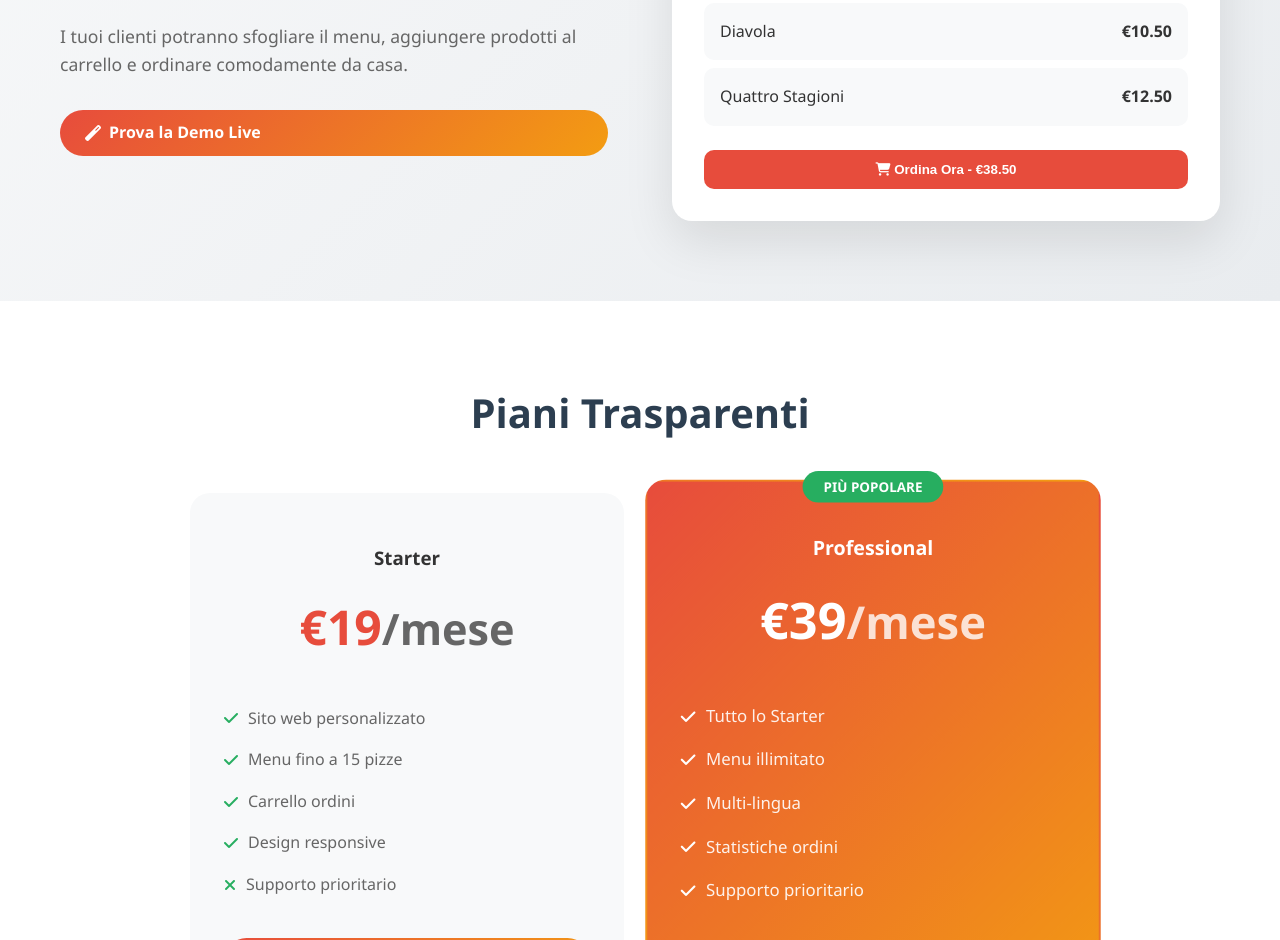
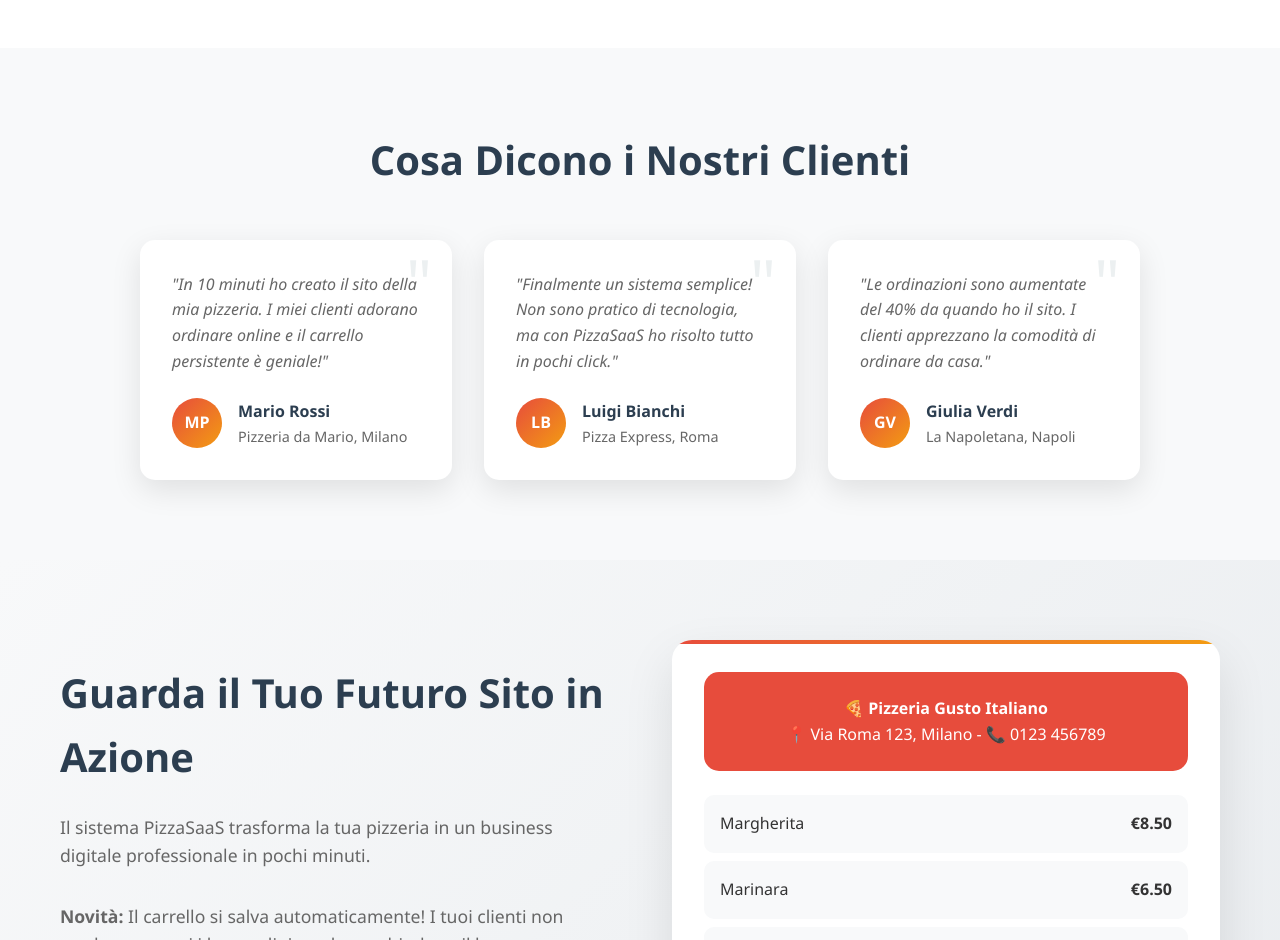
Before and after one commit to lucio1962/pizza-saas-mvp, a website: page landing.html in a window 1280 px wide. Shown: the part 1860-2800 px from the top of the page. Drawn offline with Linux system fonts and the light colour scheme.

Commit message:
Update landing.html

```diff
--- a/landing.html
+++ b/landing.html
@@ -447,6 +447,104 @@
             color: #bdc3c7;
         }
 
+        /* NEW FEATURES */
+        .stats-section {
+            background: var(--primary);
+            color: white;
+            padding: 4rem 0;
+            text-align: center;
+        }
+
+        .stats-grid {
+            display: grid;
+            grid-template-columns: repeat(auto-fit, minmax(200px, 1fr));
+            gap: 2rem;
+            max-width: 800px;
+            margin: 0 auto;
+        }
+
+        .stat-item {
+            text-align: center;
+        }
+
+        .stat-number {
+            font-size: 3em;
+            font-weight: bold;
+            margin-bottom: 0.5rem;
+        }
+
+        .stat-label {
+            font-size: 1.1em;
+            opacity: 0.9;
+        }
+
+        .testimonials {
+            padding: 5rem 0;
+            background: #f8f9fa;
+        }
+
+        .testimonials-grid {
+            display: grid;
+            grid-template-columns: repeat(auto-fit, minmax(300px, 1fr));
+            gap: 2rem;
+            max-width: 1000px;
+            margin: 0 auto;
+        }
+
+        .testimonial-card {
+            background: white;
+            padding: 2rem;
+            border-radius: 15px;
+            box-shadow: 0 10px 30px rgba(0,0,0,0.1);
+            position: relative;
+        }
+
+        .testimonial-card::before {
+            content: '"';
+            font-size: 4em;
+            color: var(--light);
+            position: absolute;
+            top: 10px;
+            right: 20px;
+            line-height: 1;
+        }
+
+        .testimonial-text {
+            font-style: italic;
+            color: #666;
+            margin-bottom: 1.5rem;
+            line-height: 1.6;
+        }
+
+        .testimonial-author {
+            display: flex;
+            align-items: center;
+            gap: 1rem;
+        }
+
+        .author-avatar {
+            width: 50px;
+            height: 50px;
+            background: var(--gradient);
+            border-radius: 50%;
+            display: flex;
+            align-items: center;
+            justify-content: center;
+            color: white;
+            font-weight: bold;
+        }
+
+        .author-info h4 {
+            margin: 0;
+            color: var(--dark);
+        }
+
+        .author-info p {
+            margin: 0;
+            color: #666;
+            font-size: 0.9em;
+        }
+
         /* RESPONSIVE */
         @media (max-width: 768px) {
             .nav-container {
@@ -478,6 +576,10 @@
 
             .pricing-card.featured:hover {
                 transform: translateY(-5px);
+            }
+
+            .stats-grid {
+                grid-template-columns: repeat(2, 1fr);
             }
         }
     </style>
@@ -524,6 +626,30 @@
         </div>
     </section>
 
+    <!-- STATS SECTION -->
+    <section class="stats-section">
+        <div class="container">
+            <div class="stats-grid">
+                <div class="stat-item">
+                    <div class="stat-number">127+</div>
+                    <div class="stat-label">Pizzerie Create</div>
+                </div>
+                <div class="stat-item">
+                    <div class="stat-number">5.2k+</div>
+                    <div class="stat-label">Ordini Processati</div>
+                </div>
+                <div class="stat-item">
+                    <div class="stat-number">98%</div>
+                    <div class="stat-label">Clienti Soddisfatti</div>
+                </div>
+                <div class="stat-item">
+                    <div class="stat-number">2min</div>
+                    <div class="stat-label">Setup Medio</div>
+                </div>
+            </div>
+        </div>
+    </section>
+
     <!-- FEATURES SECTION -->
     <section class="features" id="features">
         <div class="container">
@@ -542,7 +668,7 @@
                         <i class="fas fa-shopping-cart"></i>
                     </div>
                     <h3>Carrello Intelligente</h3>
-                    <p>Sistema di ordinazione completo con gestione quantità e totale automatico</p>
+                    <p>Sistema di ordinazione completo con gestione quantità e totale automatico. <strong>Carrello persistente</strong> - i clienti non perdono mai gli ordini!</p>
                 </div>
 
                 <div class="feature-card">
@@ -580,6 +706,53 @@
         </div>
     </section>
 
+    <!-- TESTIMONIALS -->
+    <section class="testimonials">
+        <div class="container">
+            <h2 class="section-title">Cosa Dicono i Nostri Clienti</h2>
+            <div class="testimonials-grid">
+                <div class="testimonial-card">
+                    <div class="testimonial-text">
+                        "In 10 minuti ho creato il sito della mia pizzeria. I miei clienti adorano ordinare online e il carrello persistente è geniale!"
+                    </div>
+                    <div class="testimonial-author">
+                        <div class="author-avatar">MP</div>
+                        <div class="author-info">
+                            <h4>Mario Rossi</h4>
+                            <p>Pizzeria da Mario, Milano</p>
+                        </div>
+                    </div>
+                </div>
+
+                <div class="testimonial-card">
+                    <div class="testimonial-text">
+                        "Finalmente un sistema semplice! Non sono pratico di tecnologia, ma con PizzaSaaS ho risolto tutto in pochi click."
+                    </div>
+                    <div class="testimonial-author">
+                        <div class="author-avatar">LB</div>
+                        <div class="author-info">
+                            <h4>Luigi Bianchi</h4>
+                            <p>Pizza Express, Roma</p>
+                        </div>
+                    </div>
+                </div>
+
+                <div class="testimonial-card">
+                    <div class="testimonial-text">
+                        "Le ordinazioni sono aumentate del 40% da quando ho il sito. I clienti apprezzano la comodità di ordinare da casa."
+                    </div>
+                    <div class="testimonial-author">
+                        <div class="author-avatar">GV</div>
+                        <div class="author-info">
+                            <h4>Giulia Verdi</h4>
+                            <p>La Napoletana, Napoli</p>
+                        </div>
+                    </div>
+                </div>
+            </div>
+        </div>
+    </section>
+
     <!-- DEMO SECTION -->
     <section class="demo" id="demo">
         <div class="container">
@@ -587,6 +760,7 @@
                 <div class="demo-text">
                     <h2>Guarda il Tuo Futuro Sito in Azione</h2>
                     <p>Il sistema PizzaSaaS trasforma la tua pizzeria in un business digitale professionale in pochi minuti.</p>
+                    <p><strong>Novità:</strong> Il carrello si salva automaticamente! I tuoi clienti non perderanno mai i loro ordini, anche se chiudono il browser.</p>
                     <p>I tuoi clienti potranno sfogliare il menu, aggiungere prodotti al carrello e ordinare comodamente da casa.</p>
                     <a href="registrazione.html" class="cta-button">
                         <i class="fas fa-magic"></i>
@@ -636,7 +810,7 @@
                     <ul class="feature-list">
                         <li><i class="fas fa-check"></i> Sito web personalizzato</li>
                         <li><i class="fas fa-check"></i> Menu fino a 15 pizze</li>
-                        <li><i class="fas fa-check"></i> Carrello ordini</li>
+                        <li><i class="fas fa-check"></i> Carrello ordini persistente</li>
                         <li><i class="fas fa-check"></i> Design responsive</li>
                         <li><i class="fas fa-times"></i> Supporto prioritario</li>
                     </ul>
@@ -656,7 +830,7 @@
                         <li><i class="fas fa-check"></i> Statistiche ordini</li>
                         <li><i class="fas fa-check"></i> Supporto prioritario</li>
                     </ul>
-                    <a href="registrazione.html" class="cta-button" style="width: 100%; justify-content center; background: white; color: var(--primary);">
+                    <a href="registrazione.html" class="cta-button" style="width: 100%; justify-content: center; background: white; color: var(--primary);">
                         Inizia Gratis
                     </a>
                 </div>
```
